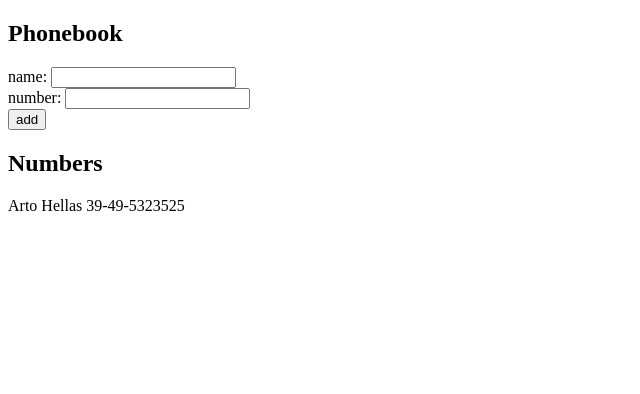
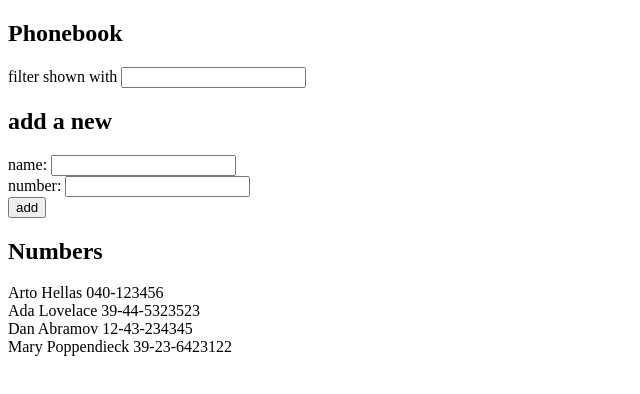
Before and after one commit to ASCAlex/Full-Stack-open, a React (Vite) app in the folder part2/phonebook/: page / in a window 1280 px wide. Shown: the top 394 px of the page, without its empty margins (0-640 px from the left). Built offline with nearby package versions, Linux system fonts and the light colour scheme.

Commit message:
exercise 2.9 done

```diff
--- a/part2/phonebook/src/App.jsx
+++ b/part2/phonebook/src/App.jsx
@@ -2,13 +2,14 @@ import { useState } from 'react'
 
 const App = () => {
     const [persons, setPersons] = useState([
-        {
-            name: 'Arto Hellas',
-            number: '39-49-5323525'
-        }
+        { name: 'Arto Hellas', number: '040-123456', id: 1 },
+        { name: 'Ada Lovelace', number: '39-44-5323523', id: 2 },
+        { name: 'Dan Abramov', number: '12-43-234345', id: 3 },
+        { name: 'Mary Poppendieck', number: '39-23-6423122', id: 4 }
     ])
     const [newName, setNewName] = useState('')
     const [newNumber, setNewNumber] = useState('')
+    const [newFilter, setNewFilter] = useState('')
 
     const addEntry = (event) => {
         event.preventDefault()
@@ -31,6 +32,10 @@ const App = () => {
         setNewNumber(event.target.value)
     }
 
+    const handleFilterChange = (event) => {
+        setNewFilter(event.target.value)
+    }
+
     const Person = ({person}) => {
         return (
             <>{person.name} {person.number}<br/></>
@@ -40,6 +45,8 @@ const App = () => {
     return (
         <div>
             <h2>Phonebook</h2>
+            filter shown with <input value={newFilter} onChange={handleFilterChange}/>
+            <h2>add a new</h2>
             <form onSubmit={addEntry}>
                 <div>
                     name: <input value={newName} onChange={handleNameChange}/>
@@ -53,7 +60,9 @@ const App = () => {
             </form>
             <h2>Numbers</h2>
             <p>
-                {persons.map(person =>
+                {persons.filter(person =>
+                    person.name.toLowerCase().includes(newFilter.toLowerCase().trim())
+                ).map(person =>
                     <Person key={person.name} person={person} />
                 )}
             </p>
```
